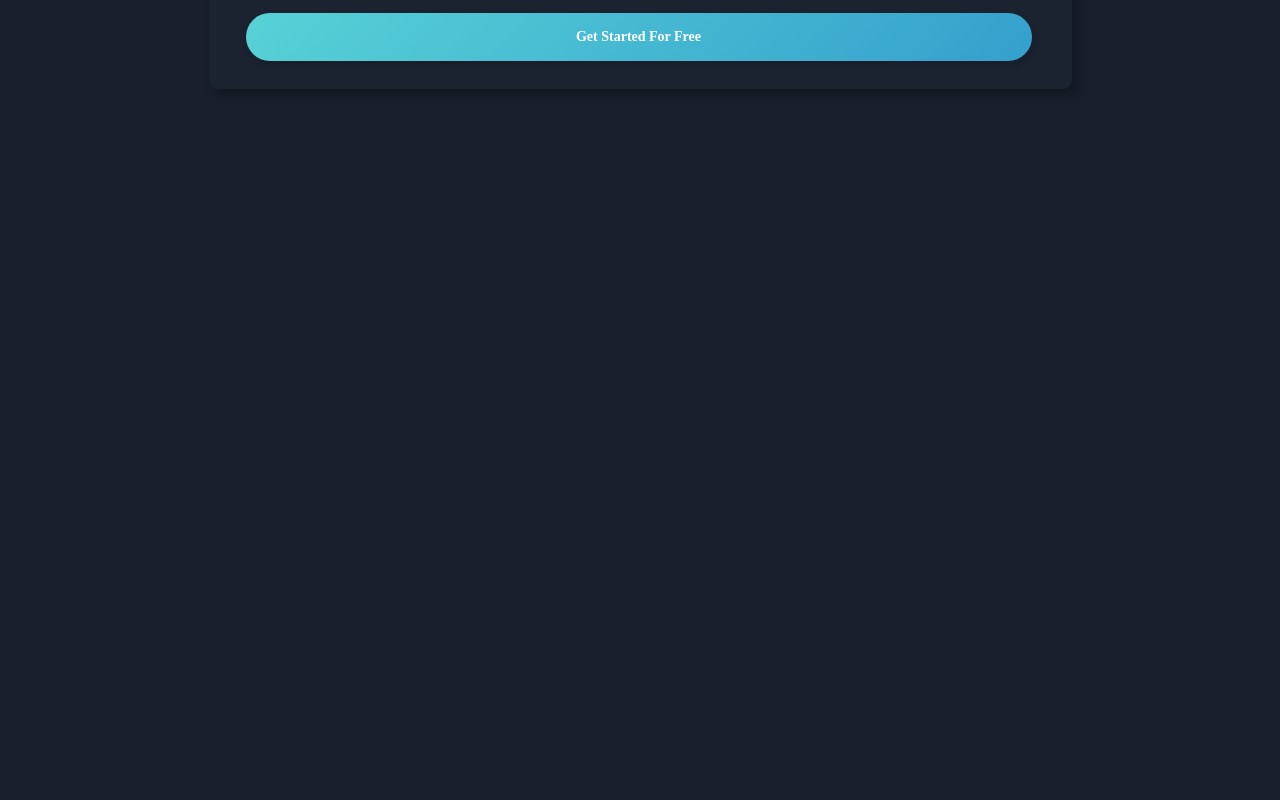
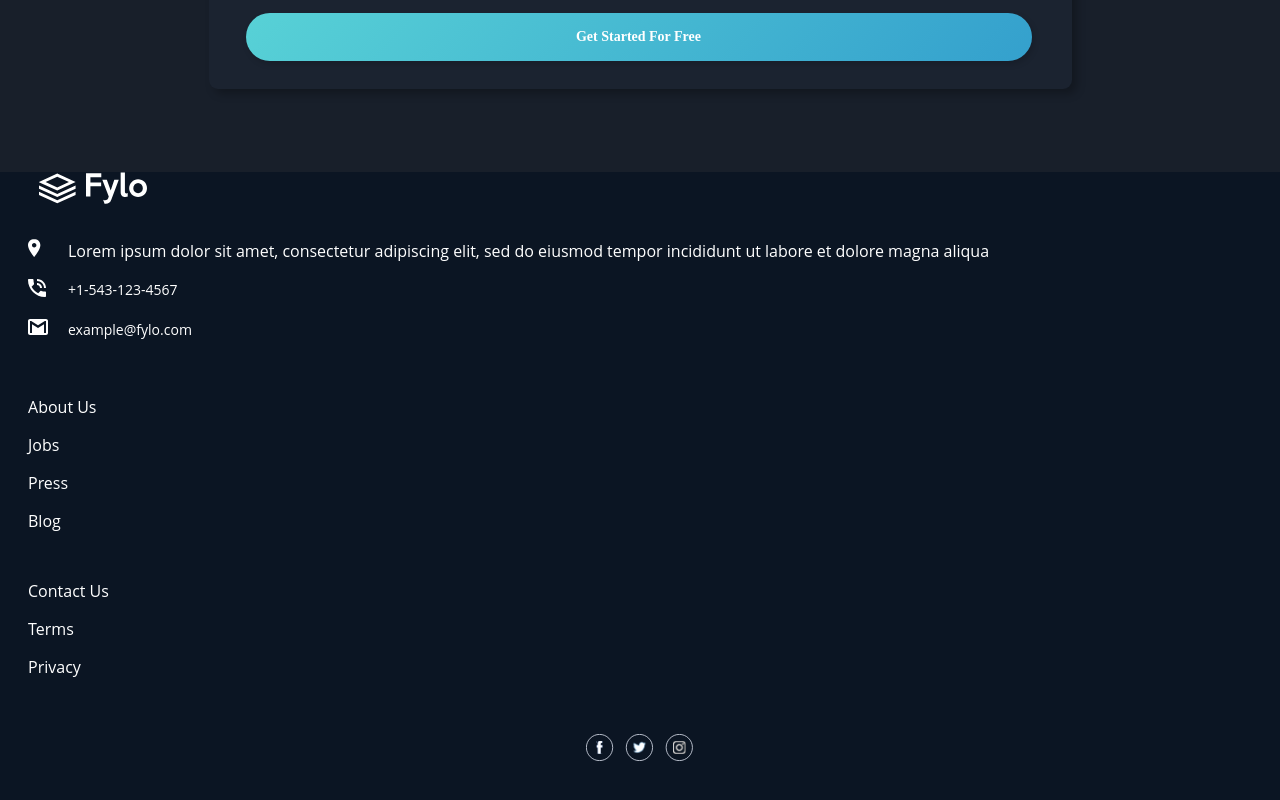
Before and after one commit to NSJTeo/fylo-landing-page, a Vue app: page / in a window 1280 px wide. Shown: the part 3645-4445 px from the top of the page. Before the commit the page ends 3817 px from the top, so only its background shows below. Built offline with nearby package versions, Linux system fonts and the light colour scheme.

Commit message:
Footer component

```diff
--- a/src/App.vue
+++ b/src/App.vue
@@ -7,6 +7,7 @@
     <Testimonials />
     <SignUp />
   </main>
+  <Footer />
 </template>
 
 <script>
@@ -16,10 +17,11 @@ import Features from './components/Features.vue';
 import Info from './components/Info.vue';
 import Testimonials from './components/Testimonials.vue';
 import SignUp from './components/SignUp.vue';
+import Footer from './components/Footer.vue';
 
 export default {
   name: 'App',
-  components: { Header, Hero, Features, Info, Testimonials, SignUp },
+  components: { Header, Hero, Features, Info, Testimonials, SignUp, Footer },
 };
 </script>
 
--- /dev/null
+++ b/src/components/Footer.vue
@@ -0,0 +1,137 @@
+<template>
+  <footer className="footer__background">
+    <div className="footer__container">
+      <img className="footer__logo" src="../assets/misc/logo.svg" alt="" />
+      <div className="footer__contact-container">
+        <img
+          className="footer__contact-icon"
+          src="../assets/icons/icon-location.svg"
+          alt=""
+        />
+        <p className="footer__contact-info footer__contact-info--location">
+          Lorem ipsum dolor sit amet, consectetur adipiscing elit, sed do
+          eiusmod tempor incididunt ut labore et dolore magna aliqua
+        </p>
+        <img
+          className="footer__contact-icon"
+          src="../assets/icons/icon-phone.svg"
+          alt=""
+        />
+        <p className="footer__contact-info">+1-543-123-4567</p>
+        <img
+          className="footer__contact-icon"
+          src="../assets/icons/icon-email.svg"
+          alt=""
+        />
+        <p className="footer__contact-info">example@fylo.com</p>
+      </div>
+      <div className="footer__left-links">
+        <p className="footer__link">About Us</p>
+        <p className="footer__link">Jobs</p>
+        <p className="footer__link">Press</p>
+        <p className="footer__link">Blog</p>
+      </div>
+      <div className="footer__right-links">
+        <p className="footer__link">Contact Us</p>
+        <p className="footer__link">Terms</p>
+        <p className="footer__link">Privacy</p>
+      </div>
+      <div className="footer__social-media-links">
+        <img
+          className="footer__social-media-link"
+          src="../assets/icons/icon-facebook.svg"
+          alt=""
+        />
+        <img
+          className="footer__social-media-link"
+          src="../assets/icons/icon-twitter.svg"
+          alt=""
+        />
+        <img
+          className="footer__social-media-link"
+          src="../assets/icons/icon-instagram.svg"
+          alt=""
+        />
+      </div>
+    </div>
+  </footer>
+</template>
+
+<script>
+export default {
+  name: 'Footer',
+};
+</script>
+
+<style lang="scss">
+@use '../styles/variables.scss' as *;
+
+.footer {
+  &__background {
+    background: $background-footer;
+  }
+  &__container {
+    padding: 0 28px;
+    padding-bottom: 52px;
+  }
+  &__logo {
+    width: 108px;
+    height: auto;
+    margin-left: 11px;
+    margin-bottom: 35px;
+  }
+  &__contact-container {
+    display: grid;
+    grid-template-columns: 40px 1fr;
+    margin-bottom: 56px;
+  }
+  &__contact-icon {
+    margin-right: 1rem;
+  }
+  &__contact-info {
+    font-family: 'Open Sans';
+    font-style: normal;
+    font-weight: 400;
+    font-size: 14px;
+    line-height: 21px;
+    color: #ffffff;
+    margin-bottom: 19px;
+    &--location {
+      font-size: 16px;
+      line-height: 24px;
+      margin-bottom: 16px;
+    }
+    &:last-child {
+      margin-bottom: 0;
+    }
+  }
+  &__left-links {
+    margin-bottom: 48px;
+  }
+  &__right-links {
+    margin-bottom: 56px;
+  }
+  &__link {
+    margin-bottom: 1rem;
+    font-family: 'Open Sans';
+    font-style: normal;
+    font-weight: 400;
+    font-size: 16px;
+    line-height: 22px;
+    color: #ffffff;
+    &:last-child {
+      margin-bottom: 0;
+    }
+  }
+  &__social-media-links {
+    display: flex;
+    justify-content: center;
+  }
+  &__social-media-link {
+    margin-right: 10.82px;
+    &:last-child {
+      margin-right: 0;
+    }
+  }
+}
+</style>
```
